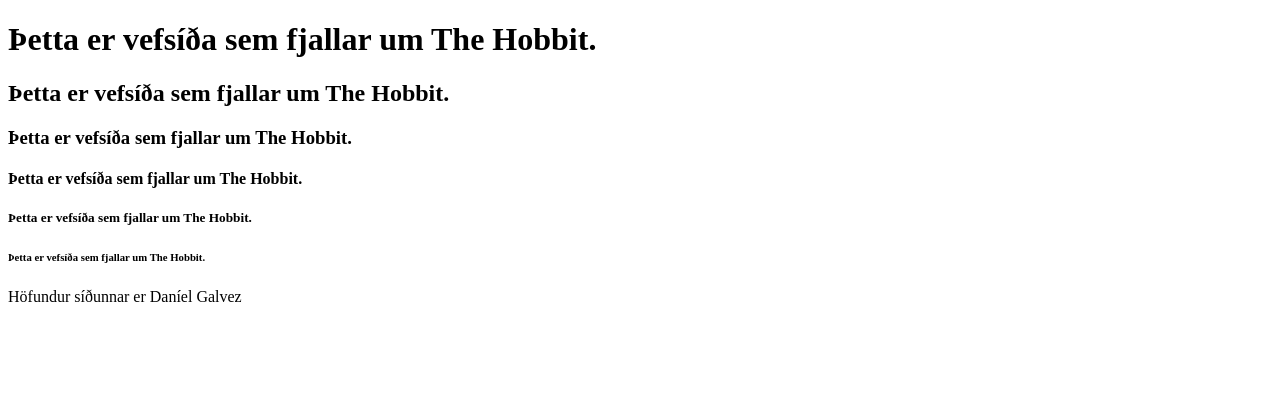
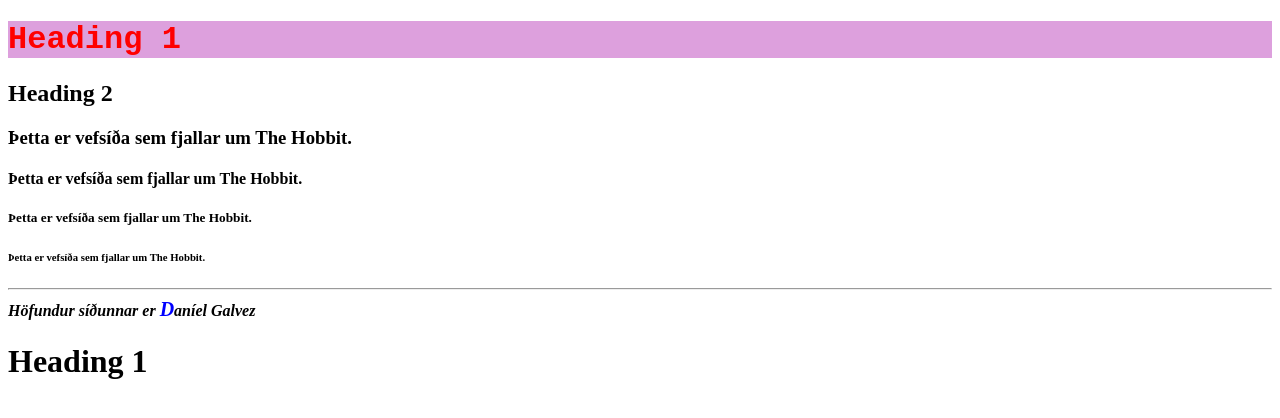
Before and after one commit to dannigalvez/vef, a plain HTML site: page index.html in a window 1280 px wide. Drawn offline with Linux system fonts and the light colour scheme.

Commit message:
bætti við allskonar...

```diff
--- a/index.html
+++ b/index.html
@@ -4,15 +4,19 @@
     <meta charset="UTF-8">
     <meta http-equiv="X-UA-Compatible" content="IE=edge">
     <meta name="viewport" content="width=device-width, initial-scale=1.0">
+    <link rel="stylesheet" href="still.css">
     <title>Vefsíða</title>
 </head>
 <body>
-    <h1>Þetta er vefsíða sem fjallar um The Hobbit.</h1>
-    <h2>Þetta er vefsíða sem fjallar um The Hobbit.</h2>
+    <h1 class="haus1">Heading 1</h1>
+    <h2>Heading 2</h2>
     <h3>Þetta er vefsíða sem fjallar um The Hobbit.</h3>
     <h4>Þetta er vefsíða sem fjallar um The Hobbit.</h4>
     <h5>Þetta er vefsíða sem fjallar um The Hobbit.</h5>
     <h6>Þetta er vefsíða sem fjallar um The Hobbit.</h6>
-    Höfundur síðunnar er Daníel Galvez
+    <hr>
+    <em><strong>Höfundur síðunnar er <span class="breytanafni">D</span>aníel Galvez</strong></em>
+
+    <h1>Heading 1</h1>
 </body>
 </html>
--- /dev/null
+++ b/still.css
@@ -0,0 +1,16 @@
+.haus1{
+    background: plum;   /* breyti um bakgrunn */
+    color: red;         /* breyti stafalit  */
+    font-family: 'Courier New', Courier, monospace; /* breyti stafagerð */
+}
+
+.haus2{
+    background: lime;   /* breyti um bakgrunn */
+    color: yellow;         /* breyti stafalit  */
+    font-family:Arial, Helvetica, sans-serif /* breyti stafagerð */
+}
+
+.breytanafni{
+    color: blue;
+    font-size: 20px;
+}
```
